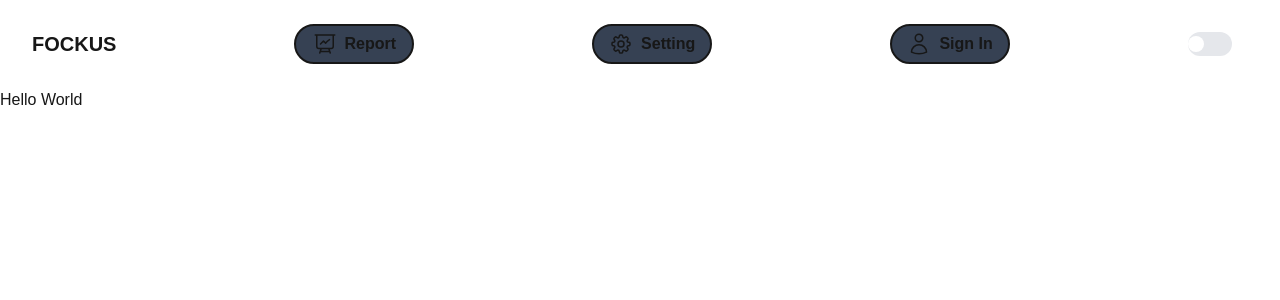
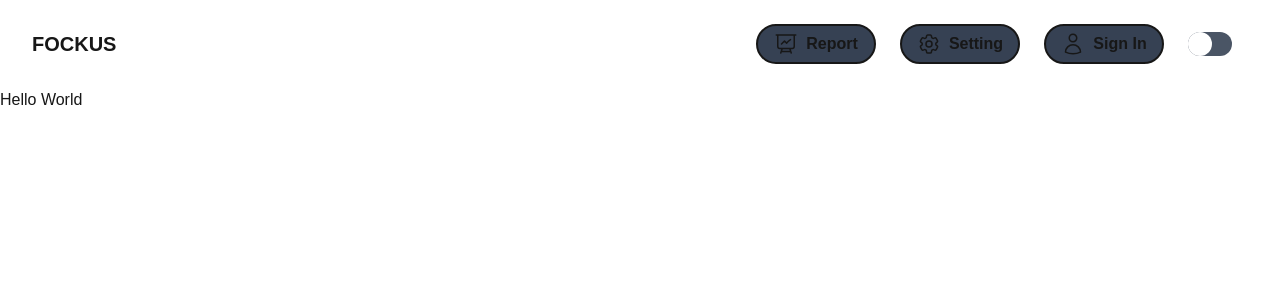
Before and after one commit to bgsirwn/fockus, a Next.js app: page / in a window 1280 px wide. Shown: the top 300 px of the page. Built offline with nearby package versions, Linux system fonts and the light colour scheme.

Commit message:
feat: enhance Navbar with additional icons and improve mobile menu functionality

```diff
--- a/src/app/components/Navbar.tsx
+++ b/src/app/components/Navbar.tsx
@@ -3,7 +3,7 @@
 import Link from "next/link";
 import { Switch } from "@headlessui/react";
 import React, { useState } from "react";
-import { XMarkIcon, Bars3Icon } from "@heroicons/react/24/outline";
+import { XMarkIcon, Bars3Icon, PresentationChartLineIcon, Cog6ToothIcon, UserIcon } from "@heroicons/react/24/outline";
 
 
 export default function Navbar() {
@@ -16,12 +16,13 @@ export default function Navbar() {
 
 
   return (
-    <div className="container">
+    <div className="w-full">
       <section className="navigation">
         <nav className="flex justify-between items-center m-4 px-4 py-2 bg-white-800 space-x-4 font-bold">
 
+
+          {/* Button to toggle menu Mobile */}
           <button onClick={toggleMenu} className="md:hidden cursor-pointer focus:outline-none" aria-label="Toggle Menu">
-
 
             {isOpen ? (
               <XMarkIcon className="h-6 w-6" />
@@ -31,38 +32,42 @@ export default function Navbar() {
 
           </button>
 
-          <Link className="space-x-6 text-xl" href="/">FOCKUS</Link>
+
+          {/* Logo Menu */}
+          <Link className="flex space-x-2 text-xl" href="/">FOCKUS</Link>
+
+
+          {/* Menu Desktop */}
+          <div className="flex space-x-6">
 
               <Link className="space-x-2 hidden md:flex h-10 w-30 items-center justify-center bg-gray-700 border-2 rounded-full hover:bg-amber-500 gap-2" href="/Report">
-          <svg xmlns="http://www.w3.org/2000/svg" fill="none" viewBox="0 0 24 24" strokeWidth={1.5} stroke="currentColor" className="size-6">
-          <path strokeLinecap="round" strokeLinejoin="round" d="M3.75 3v11.25A2.25 2.25 0 0 0 6 16.5h2.25M3.75 3h-1.5m1.5 0h16.5m0 0h1.5m-1.5 0v11.25A2.25 2.25 0 0 1 18 16.5h-2.25m-7.5 0h7.5m-7.5 0-1 3m8.5-3 1 3m0 0 .5 1.5m-.5-1.5h-9.5m0 0-.5 1.5m.75-9 3-3 2.148 2.148A12.061 12.061 0 0 1 16.5 7.605" />
-          </svg>
+              <PresentationChartLineIcon className="size-6"/>
               Report
               </Link>
 
-          <Link className="space-x-2 hidden md:flex hover:bg-amber-500 h-10 w-30 items-center justify-center bg-gray-700 border-2 rounded-full gap-2" href="/Setting"><svg xmlns="http://www.w3.org/2000/svg" fill="none" viewBox="0 0 24 24" strokeWidth={1.5} stroke="currentColor" className="size-6">
-          <path strokeLinecap="round" strokeLinejoin="round" d="M10.343 3.94c.09-.542.56-.94 1.11-.94h1.093c.55 0 1.02.398 1.11.94l.149.894c.07.424.384.764.78.93.398.164.855.142 1.205-.108l.737-.527a1.125 1.125 0 0 1 1.45.12l.773.774c.39.389.44 1.002.12 1.45l-.527.737c-.25.35-.272.806-.107 1.204.165.397.505.71.93.78l.893.15c.543.09.94.559.94 1.109v1.094c0 .55-.397 1.02-.94 1.11l-.894.149c-.424.07-.764.383-.929.78-.165.398-.143.854.107 1.204l.527.738c.32.447.269 1.06-.12 1.45l-.774.773a1.125 1.125 0 0 1-1.449.12l-.738-.527c-.35-.25-.806-.272-1.203-.107-.398.165-.71.505-.781.929l-.149.894c-.09.542-.56.94-1.11.94h-1.094c-.55 0-1.019-.398-1.11-.94l-.148-.894c-.071-.424-.384-.764-.781-.93-.398-.164-.854-.142-1.204.108l-.738.527c-.447.32-1.06.269-1.45-.12l-.773-.774a1.125 1.125 0 0 1-.12-1.45l.527-.737c.25-.35.272-.806.108-1.204-.165-.397-.506-.71-.93-.78l-.894-.15c-.542-.09-.94-.56-.94-1.109v-1.094c0-.55.398-1.02.94-1.11l.894-.149c.424-.07.765-.383.93-.78.165-.398.143-.854-.108-1.204l-.526-.738a1.125 1.125 0 0 1 .12-1.45l.773-.773a1.125 1.125 0 0 1 1.45-.12l.737.527c.35.25.807.272 1.204.107.397-.165.71-.505.78-.929l.15-.894Z" />
-          <path strokeLinecap="round" strokeLinejoin="round" d="M15 12a3 3 0 1 1-6 0 3 3 0 0 1 6 0Z" />
-          </svg>
+              <Link className="space-x-2 hidden md:flex hover:bg-amber-500 h-10 w-30 items-center justify-center bg-gray-700 border-2 rounded-full gap-2" href="/Setting">
+              <Cog6ToothIcon className="size-6"/>
                 Setting
               </Link>
 
               <Link className="space-x-2 hidden md:flex hover:bg-amber-500 h-10 w-30 items-center justify-center bg-gray-700 border-2 rounded-full gap-2" href="/Login">
-          <svg xmlns="http://www.w3.org/2000/svg" fill="none" viewBox="0 0 24 24" strokeWidth={1.5} stroke="currentColor" className="size-6">
-          <path strokeLinecap="round" strokeLinejoin="round" d="M15.75 6a3.75 3.75 0 1 1-7.5 0 3.75 3.75 0 0 1 7.5 0ZM4.501 20.118a7.5 7.5 0 0 1 14.998 0A17.933 17.933 0 0 1 12 21.75c-2.676 0-5.216-.584-7.499-1.632Z" />
-          </svg>
+                <UserIcon className="size-6"/>
                 Sign In
               </Link>
 
-        <Switch checked={enabled} onChange={setEnabled} className="group inline-flex h-6 w-11 items-center rounded-full bg-gray-200 data-disabled:cursor-not-allowed data-disabled:opacity-50">
+            <div className="flex items-center justify-center">
 
-              <span className="size-4 translate-x1 rounded-full bg-white transition group-data-checked:translate-x-6"/>
-
+            <Switch checked={enabled} onChange={setEnabled} className="group inline-flex h-6 w-11 items-center rounded-full bg-gray-600 data-disabled:cursor-not-allowed data-disabled:opacity-50">
+                  <span className="size-6 translate-x1 rounded-full bg-white transition group-data-checked:translate-x-6"/>
             </Switch>
 
-        <div
-        className={`md:hidden ${isOpen ? "block" : "hidden"} bg-gray-800 absolute w-full left-0 top-16 transition-all duration-300`}
-      >
+            </div>
+
+          </div>
+
+
+        {/* Menu Mobile */}
+        <div className={`md:hidden ${isOpen ? "block" : "hidden"} bg-gray-800 absolute w-full left-0 top-16 transition-all duration-300`}>
           <div className="flex flex-col space-y-4 p-4">
             <Link
               href="/"
@@ -87,6 +92,8 @@ export default function Navbar() {
             </Link>
           </div>
         </div>
+
+
         </nav>
       </section>
     </div>
```
Also changed, not shown: 1 other file (tests, documents, lock files or other folders). Lines whose indentation alone changed are shown as unchanged.
